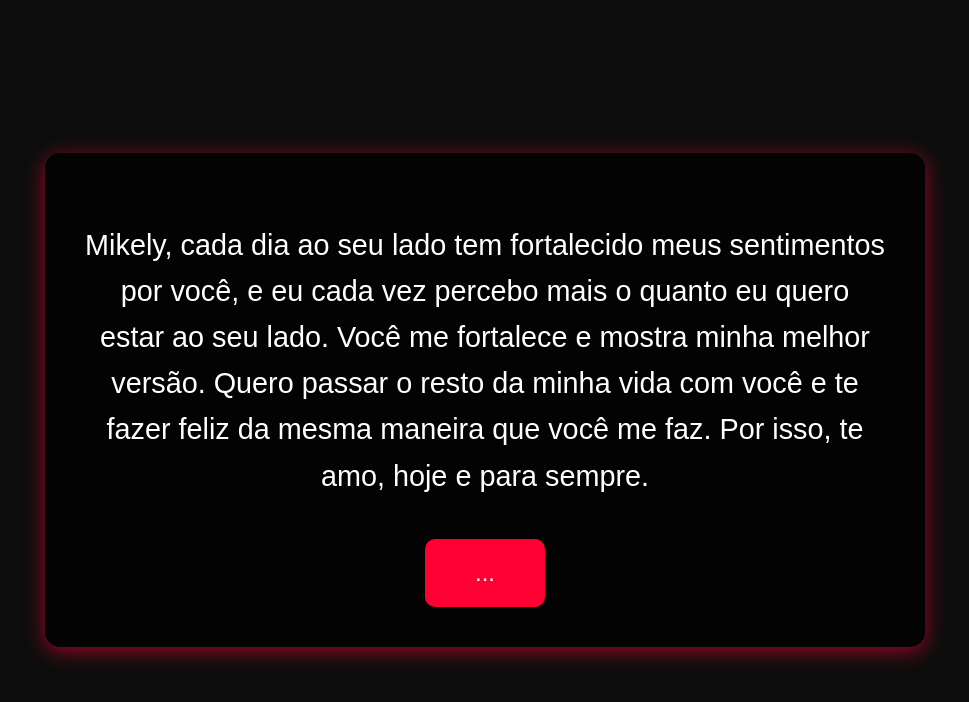
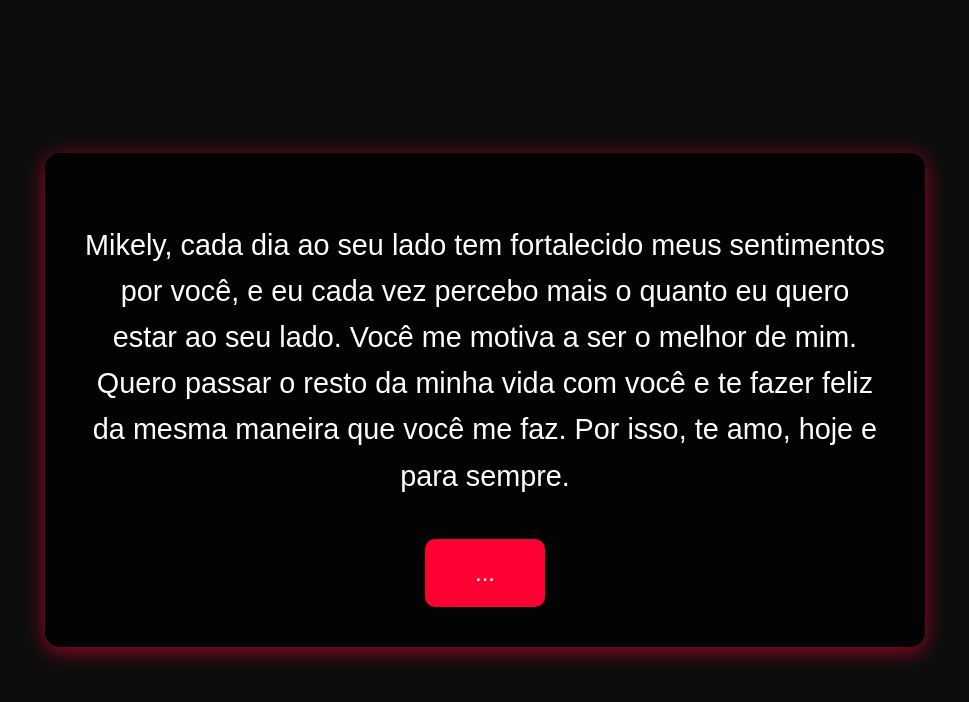
Before and after one commit to LuizFSBN/SITEPARAELA, a plain HTML site: page pedido.html in a window 1280 px wide. Shown: the whole page, without its empty margins (155-1124 px from the left). Drawn offline with Linux system fonts and the light colour scheme.

Commit message:
Update pedido.html

```diff
--- a/pedido.html
+++ b/pedido.html
@@ -10,8 +10,8 @@
     <div id="pedido-final" class="container-pedido">
       <p class="texto-pedido">
         Mikely, cada dia ao seu lado tem fortalecido meus sentimentos por você,
-        e eu cada vez percebo mais o quanto eu quero estar ao seu lado. Você me fortalece
-        e mostra minha melhor versão. Quero passar o resto da minha vida com você e te fazer feliz
+        e eu cada vez percebo mais o quanto eu quero estar ao seu lado. Você me motiva
+        a ser o melhor de mim. Quero passar o resto da minha vida com você e te fazer feliz
         da mesma maneira que você me faz. Por isso, te amo, hoje e para sempre.
       </p>
       <button id="revelar-pedido-btn">...</button>
```
